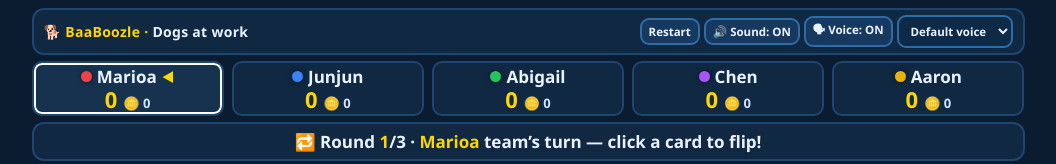
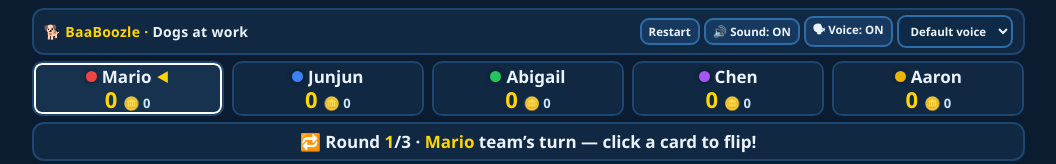
Before and after one commit to sharlicwu/baaboozle-dogs-at-work, a plain HTML site: page index.html in a window 1280 px wide. Shown: the top 164 px of the page, without its empty margins (112-1168 px from the left). Drawn offline with Linux system fonts and the light colour scheme.

Commit message:
Fix team name typo: Marioa -> Mario

```diff
--- a/index.html
+++ b/index.html
@@ -329,7 +329,7 @@ const ACTIONS = [                         /* 8 function cards */
   {kind:"first",  emoji:"🥇", label:"First Place"}
 ];
 const TEAMS = [
-  {name:"Marioa",  color:"#ef4444", score:0, coins:0},
+  {name:"Mario",   color:"#ef4444", score:0, coins:0},
   {name:"Junjun",  color:"#3b82f6", score:0, coins:0},
   {name:"Abigail", color:"#22c55e", score:0, coins:0},
   {name:"Chen",    color:"#a855f7", score:0, coins:0},
```
